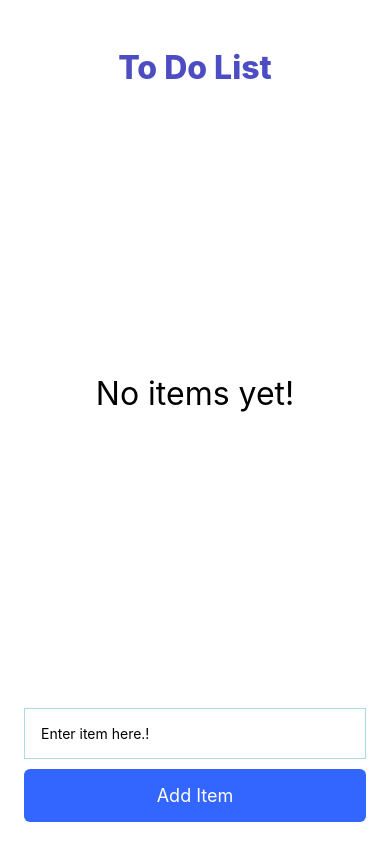
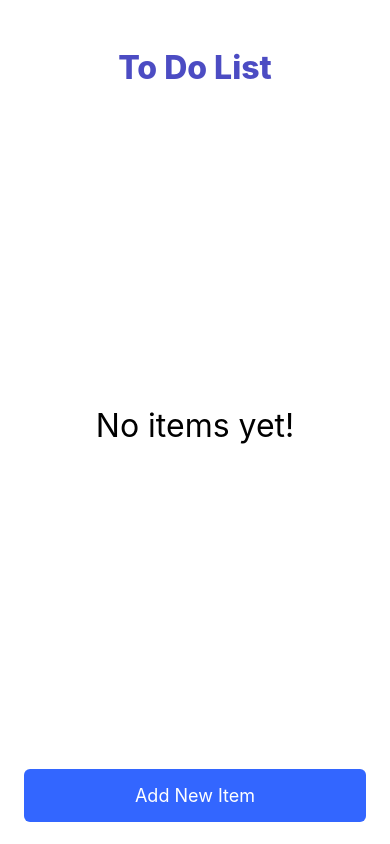
Before and after one commit to Adnan-Saleem-93/react-native, a React Native app: screen / in a window 390 px wide. Built offline with nearby package versions, Linux system fonts and the light colour scheme.

Commit message:
modal created

```diff
--- a/App.js
+++ b/App.js
@@ -2,14 +2,24 @@ import { useState } from "react";
 import { StyleSheet, View } from "react-native";
 import ToDoList from "./src/components/ToDoList";
 import InputSection from "./src/components/InputSection";
+import CustomButton from "./src/components/Form/Button";
 
 export default function App() {
 	const [itemsList, setItemsList] = useState([]);
+	const [isModalVisible, setIsModalVisible] = useState(false);
 
 	return (
 		<View style={styles.mainContainer}>
 			<ToDoList itemsList={itemsList} setItemsList={setItemsList} />
-			<InputSection setItemsList={setItemsList} />
+			<InputSection
+				setItemsList={setItemsList}
+				setIsModalVisible={setIsModalVisible}
+				isModalVisible={isModalVisible}
+			/>
+			<CustomButton
+				text="Add New Item"
+				onPressEvent={() => setIsModalVisible(true)}
+			/>
 		</View>
 	);
 }
--- a/src/components/Form/Button.jsx
+++ b/src/components/Form/Button.jsx
@@ -1,18 +1,26 @@
 import { Pressable, StyleSheet, Text, View } from "react-native";
+import { colors } from "../../utils/colors";
 
-const CustomButton = ({ text = "", onAdd }) => {
+const CustomButton = ({
+	text = "",
+	onPressEvent,
+	btnColor = colors.primary,
+	btnTextColor = colors.light,
+}) => {
 	return (
-		<Pressable onPress={onAdd} android_ripple={{ color: "lightgrey" }}>
-			<View style={styles.listItem}>
-				<Text style={styles.listItemText}>{text}</Text>
+		<Pressable onPress={onPressEvent} android_ripple={{ color: "lightgrey" }}>
+			<View style={{ ...styles.buttonBox, backgroundColor: btnColor }}>
+				<Text style={{ ...styles.buttonText, color: btnTextColor }}>
+					{text}
+				</Text>
 			</View>
 		</Pressable>
 	);
 };
 
 const styles = StyleSheet.create({
-	listItem: {
-		backgroundColor: "#3366ff",
+	buttonBox: {
+		backgroundColor: colors.primary,
 		flexDirection: "row",
 		borderRadius: 6,
 		padding: 16,
@@ -20,7 +28,7 @@ const styles = StyleSheet.create({
 		justifyContent: "center",
 		alignItems: "center",
 	},
-	listItemText: {
+	buttonText: {
 		color: "#fff",
 		fontSize: 18,
 	},
--- a/src/components/InputSection.jsx
+++ b/src/components/InputSection.jsx
@@ -1,9 +1,11 @@
 import { useState } from "react";
-import { View, StyleSheet, Button, TextInput } from "react-native";
+import { View, StyleSheet, TextInput, Modal } from "react-native";
 import CustomButton from "./Form/Button";
+import { colors } from "../utils/colors";
 
-const InputSection = ({ setItemsList }) => {
+const InputSection = ({ setItemsList, setIsModalVisible, isModalVisible }) => {
 	const [itemValue, setItemValue] = useState("");
+	const [isError, setIsError] = useState(false);
 	const handleChange = (e) => {
 		setItemValue(e);
 	};
@@ -14,29 +16,53 @@ const InputSection = ({ setItemsList }) => {
 				{ id: Math.random().toString(), text: itemValue },
 			]);
 			setItemValue("");
+			setIsModalVisible(false);
+		} else {
+			setIsError(true);
 		}
 	};
 
 	return (
-		<View>
+		<Modal visible={isModalVisible} animationType="slide">
+			<View style={styles.modalContainer}>
 				<TextInput
 					placeholder="Enter item here.!"
-				style={styles.input}
+					style={{
+						...styles.input,
+						borderColor: isError ? "red" : "lightgrey",
+					}}
 					value={itemValue}
 					onChangeText={handleChange}
 				/>
-			<CustomButton text="Add Item" onAdd={addItem} />
+				<CustomButton text="Add Item" onPressEvent={addItem} />
+				<CustomButton
+					text="Cancel"
+					onPressEvent={() => {
+						setIsModalVisible(false);
+						setIsError(false);
+					}}
+					btnColor={colors.default}
+					btnTextColor={colors.dark}
+				/>
 			</View>
+		</Modal>
 	);
 };
 
 const styles = StyleSheet.create({
+	modalContainer: {
+		padding: 16,
+		justifyContent: "center",
+		flex: 1,
+	},
 	input: {
 		padding: 16,
 		borderWidth: 1,
 		borderColor: "lightblue",
 		marginBottom: 4,
 		marginTop: 8,
+		borderRadius: 6,
+		fontSize: 18,
 	},
 });
 
--- a/src/components/ListItem.jsx
+++ b/src/components/ListItem.jsx
@@ -16,9 +16,11 @@ const ListItem = ({ text, id, setItemsList }) => {
 
 const styles = StyleSheet.create({
 	listItem: {
-		backgroundColor: "#dadfeb",
+		backgroundColor: "#ededed",
 		flexDirection: "row",
 		borderRadius: 6,
+		borderColor: "#c2c3ed",
+		borderWidth: 1,
 		padding: 16,
 		marginVertical: 6,
 		justifyContent: "space-between",
--- /dev/null
+++ b/src/utils/colors.js
@@ -0,0 +1,7 @@
+export const colors = {
+	default: "#ede6e6",
+	primary: "#3366ff",
+	error: "#e6372e",
+	dark: "#000000",
+	light: "#ffffff",
+};
```
Lines whose indentation alone changed are shown as unchanged.
